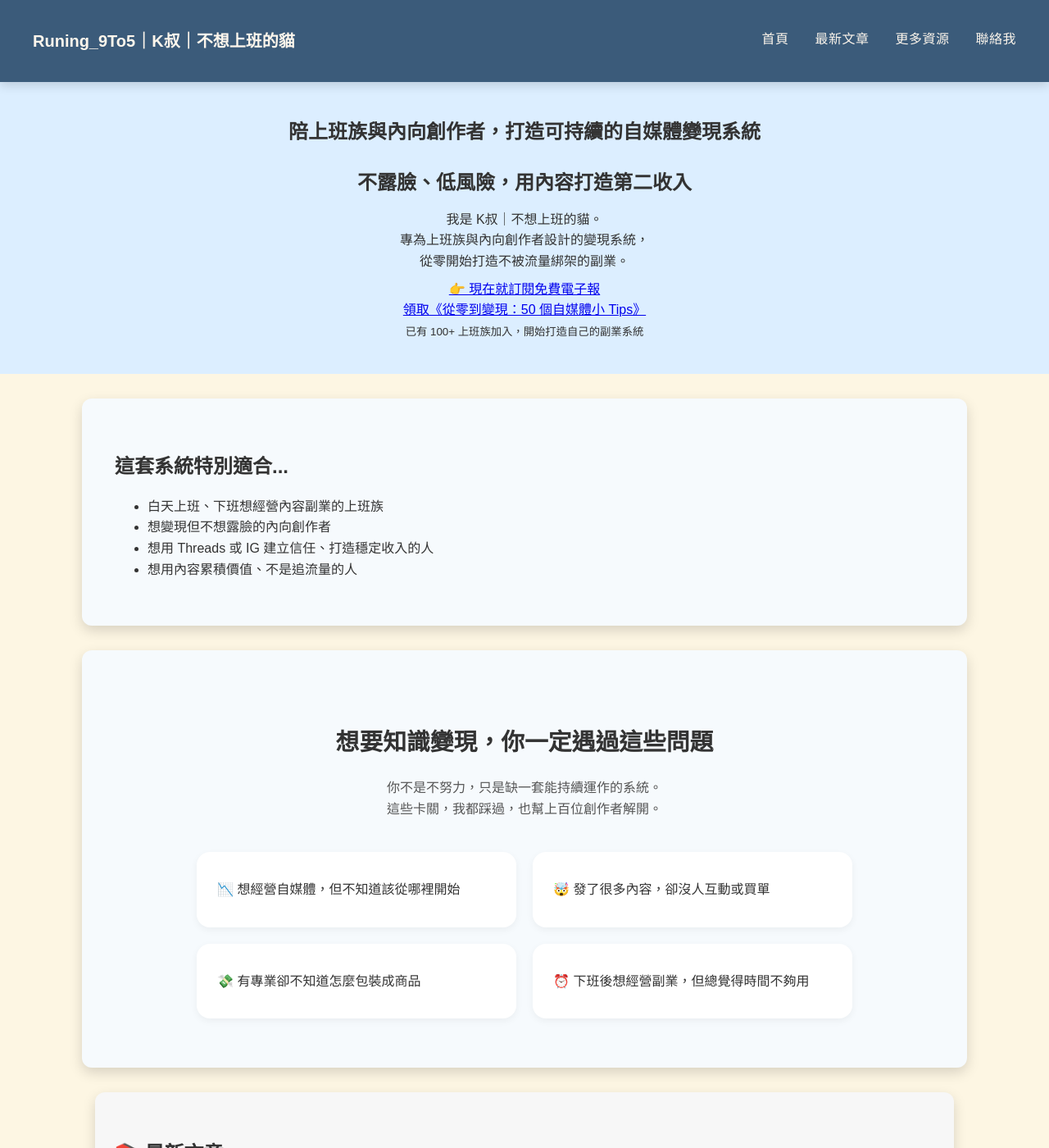
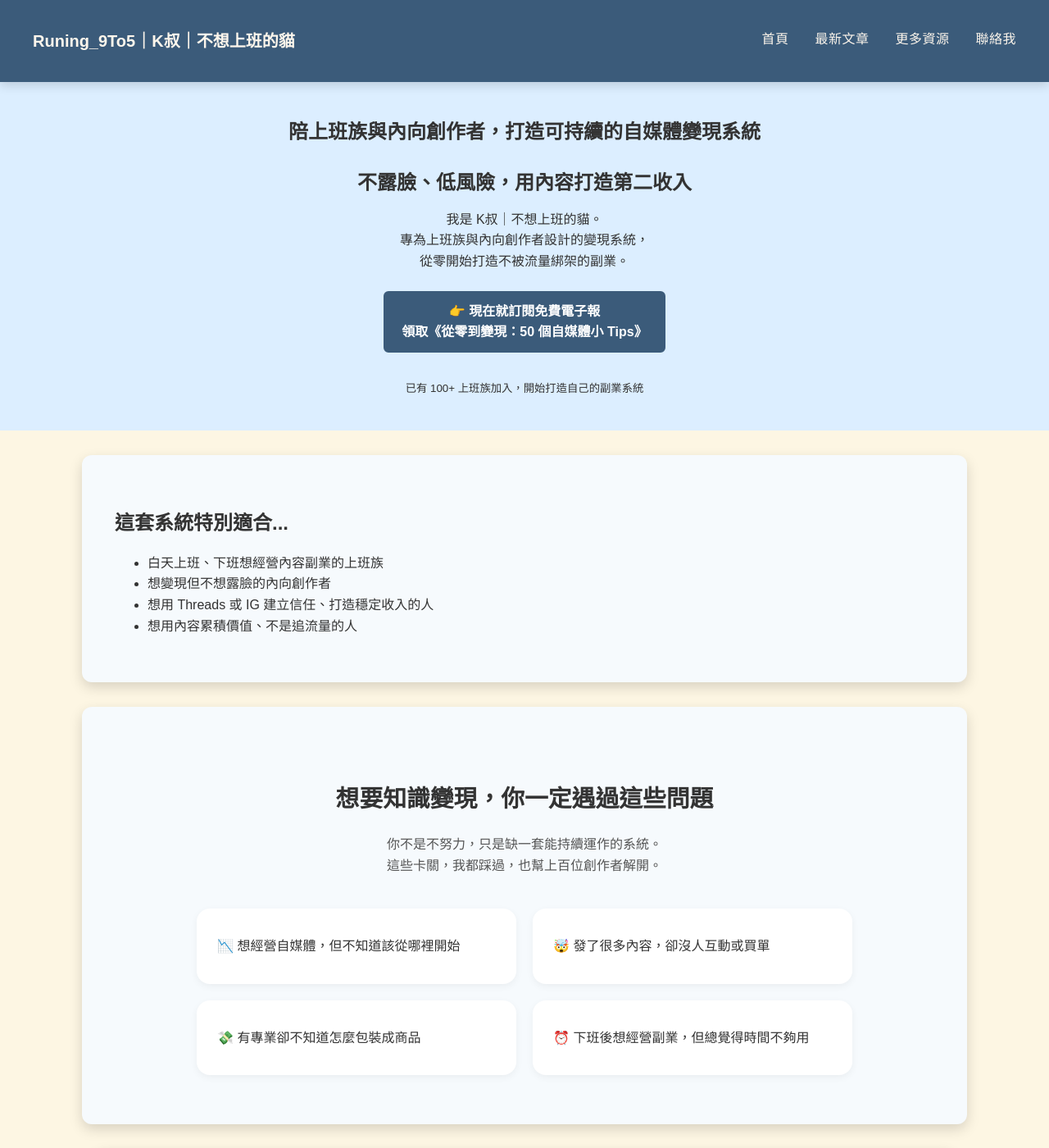
Before and after one commit to KenHAI666/Runing9TO5, a Jekyll site: the page built from index.md, in a window 1280 px wide and 1400 px high. Shown: the whole window at 82% size. Built offline with Jekyll 4.4.1, drawn with Linux system fonts in a browser that asks for light colours.

Commit message:
Update style.css

```diff
--- a/assets/css/style.css
+++ b/assets/css/style.css
@@ -168,6 +168,22 @@ p {
   margin: 20px auto;
 }
 
+/* ----- 卡片按鈕 ----- */
+.btn-external {
+  display: inline-block;           /* 行內區塊，可自適應內容寬度 */
+  padding: 10px 20px;              /* 上下左右內距 */
+  background-color: #3B5B7A;       /* 按鈕背景色 */
+  color: #ffffff;                  /* 文字顏色 */
+  font-weight: 600;                /* 粗體字 */
+  font-size: 16px;                 /* 字體大小 */
+  text-decoration: none;           /* 移除下劃線 */
+  border-radius: 6px;              /* 圓角 */
+  border: 2px solid #3B5B7A;      /* 邊框顏色 */
+  transition: all 0.3s ease;       /* 過渡效果 */
+  margin-top: 15px;                /* 與上方元素間距 */
+  width: fit-content;              /* 自動適應內容寬度 */
+  max-width: 100%;                 /* 防止超出容器 */
+}
 
 
 /* ----- 動畫（滑入） ----- */
```
